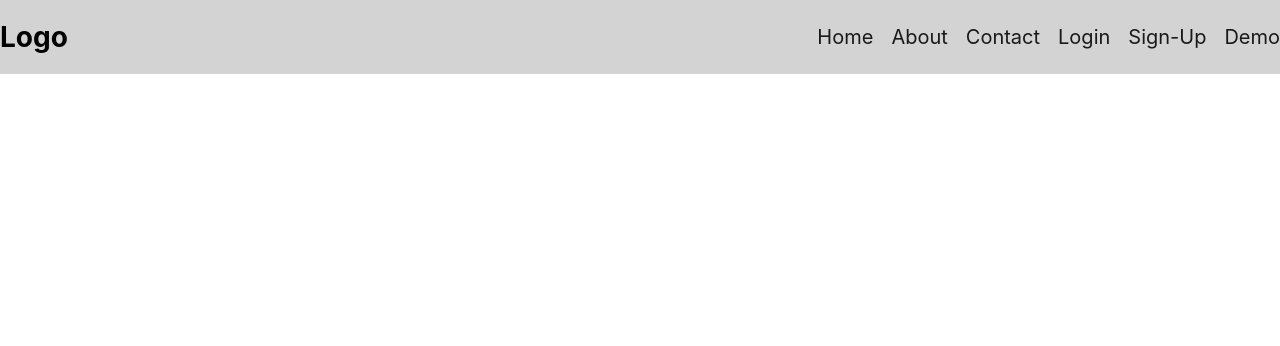
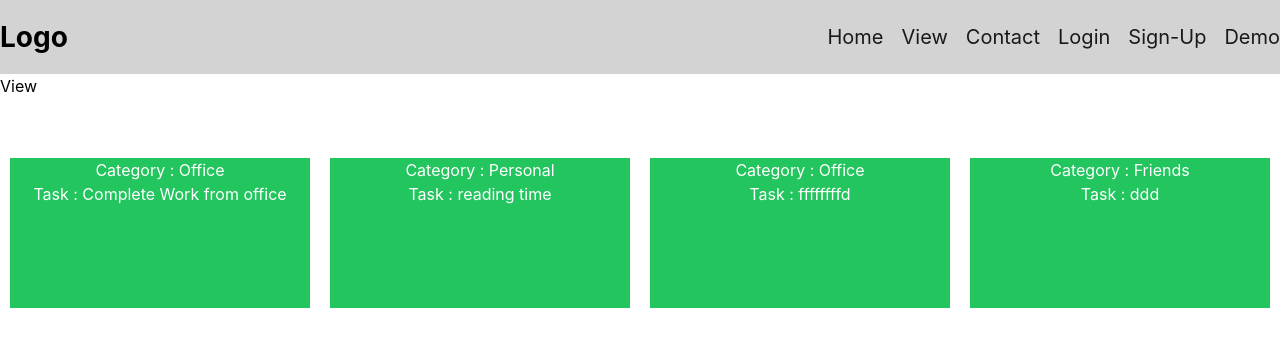
Before and after one commit to rohit9github/react-project, a React (Create React App) app in the folder todo-list/: page /view in a window 1280 px wide. Shown: the top 346 px of the page. Built offline with nearby package versions, Linux system fonts and the light colour scheme; data requests are answered from the project's data file.

Commit message:
completed project

```diff
--- a/todo-list/db.json
+++ b/todo-list/db.json
@@ -23,7 +23,8 @@
     {
       "id": "574b",
       "task": "ffffffffd",
-      "category": "Office"
+      "category": "Office",
+      "completed": true
     },
     {
       "id": "b253",
--- a/todo-list/src/App.js
+++ b/todo-list/src/App.js
@@ -3,10 +3,10 @@ import './App.css';
 import Demo from './Componets/demo';
 import { BrowserRouter, Route, Routes } from "react-router-dom"
 import Navbar from './Componets/Navbar';
-import About from './Componets/About';
 import Contact from './Componets/Contact';
 import Login from './Componets/Login';
 import Signup from './Componets/Signup';
+import ViewCompletedTask from './Componets/View';
 
 function App() {
   return (
@@ -15,7 +15,7 @@ function App() {
         <Navbar />
         <Routes>
           <Route path="/" element={<AddTask />} />
-          <Route path='/about' element={<About/>}/>
+          <Route path='/view' element={<ViewCompletedTask/>}/>
           <Route path='/contact' element={<Contact/>}/>
           <Route path='/login' element={<Login/>}/>
           <Route path='/signup' element={<Signup/>}/>
--- a/todo-list/src/Componets/Addtask.jsx
+++ b/todo-list/src/Componets/Addtask.jsx
@@ -8,7 +8,6 @@ function AddTask() {
 
     let [addTask, setAddTask] = useState({})
     let [data, setData] = useState([]);
-    let [comTask, setComTask] = useState([])
 
     let isAuth = async () => {
         try {
@@ -137,19 +136,6 @@ function AddTask() {
                     ))}
                 </div>
             ))}
-
-            <h2 className="text-5xl text-center my-14">Completed Task</h2>
-
-            <div style={{ display: "flex", flexWrap: "wrap", justifyContent: "center" }}>
-                {comTask.map((v, i) => {
-                    return (
-                        <div key={i} style={{ backgroundColor: "green", width: "300px", height: "150px", margin: "10px", color: "white", textAlign: "center" }}>
-                            <h2>{v.category}</h2>
-                            <h3>Task: {v.task}</h3>
-                        </div>
-                    )
-                })}
-            </div>
         </>
     )
 }
--- a/todo-list/src/Componets/Navbar.jsx
+++ b/todo-list/src/Componets/Navbar.jsx
@@ -17,7 +17,7 @@ function Navbar() {
                                     <Link to={"/"} style={{ display: "inline-block", marginLeft: "18px" }}>Home</Link>
                                 </li>
                                 <li>
-                                    <Link to={"/about"} style={{ display: "inline-block", marginLeft: "18px" }}>About</Link>
+                                    <Link to={"/view"} style={{ display: "inline-block", marginLeft: "18px" }}>View</Link>
                                 </li>
                                 <li>
                                     <Link to={"/contact"} style={{ display: "inline-block", marginLeft: "18px" }}>Contact</Link>
--- a/todo-list/src/Componets/About.jsx
+++ b/todo-list/src/Componets/View.jsx
@@ -2,7 +2,7 @@ import axios from "axios";
 import { useEffect, useState } from "react";
 
 
-function About() {
+function ViewCompletedTask() {
 
     let [completedTasks, setCompletedTasks] = useState([]);
 
@@ -33,13 +33,13 @@ function About() {
     return (
         <>
             <h1>View</h1>
-            <div className="flex">
+            <div className="flex justify-center">
                 {completedTasks.map((v, index) => {
                     if (v.completed === true) {
-                        return(
+                        return (
                             <div key={index} style={{ display: "flex", justifyContent: "center", marginTop: "50px" }}>
-                            <div style={{
-                                backgroundColor: "green",
+                                <div className="bg-green-500" style={{
+
                                     width: "300px",
                                     height: "150px",
                                     margin: "10px",
@@ -59,4 +59,4 @@ function About() {
     )
 }
 
-export default About;
+export default ViewCompletedTask;
```
Lines whose indentation alone changed are shown as unchanged.
